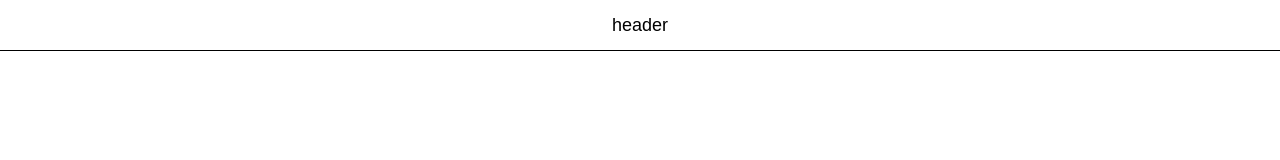
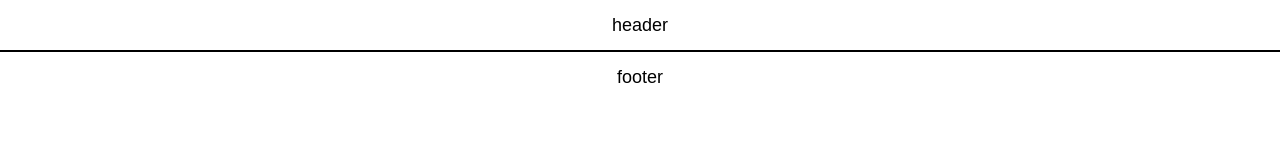
Before and after one commit to ooloo-io/github-flow-shuaibu222, a website: page src/index.html in a window 1280 px wide. Drawn offline with nearby package versions, Linux system fonts and the light colour scheme.

Commit message:
footer style

```diff
--- a/src/index.html
+++ b/src/index.html
@@ -17,5 +17,6 @@
 
   <body>
     <header class="header">header</header>
+    <footer class="footer">footer</footer>
   </body>
 </html>
--- a/src/styles.css
+++ b/src/styles.css
@@ -10,3 +10,11 @@ body {
   align-items: center;
   border-bottom: 1px solid black;
 }
+
+.footer {
+  height: 50px;
+  display: flex;
+  justify-content: center;
+  align-items: center;
+  border-top: 1px solid black;
+}
```
